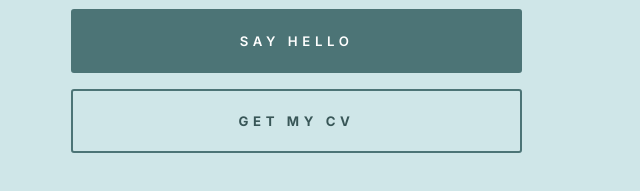
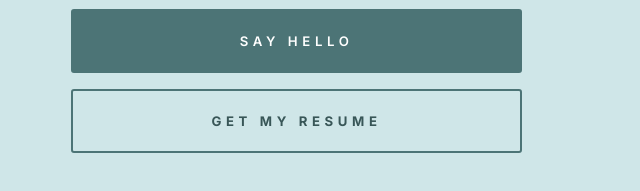
Before and after one commit to viren-pathak/deepak-pathak.github.io, a plain HTML site: page index.html in a window 1280 px wide. Shown: the part 6737-6928 px from the top of the page, 0-640 px from the left. Drawn offline with Linux system fonts and the light colour scheme; a web font is replaced by a local one.

Commit message:
Adding Resume in Portfolio

```diff
--- a/index.html
+++ b/index.html
@@ -464,7 +464,7 @@
 
                         <div class="s-footer__buttons">
                             <a href="mailto:engr.deepak.pathak@gmail.com" class="btn btn--primary u-fullwidth">Say Hello</a>
-                            <a href="#0" class="btn btn--stroke u-fullwidth">Get My CV</a>
+                            <a href="https://viren-pathak.github.io/portfolio/Resume_Deepak_Pathak.pdf" class="btn btn--stroke u-fullwidth" target="_blank">Get My Resume</a>
                         </div>
 
                         </p>
```
